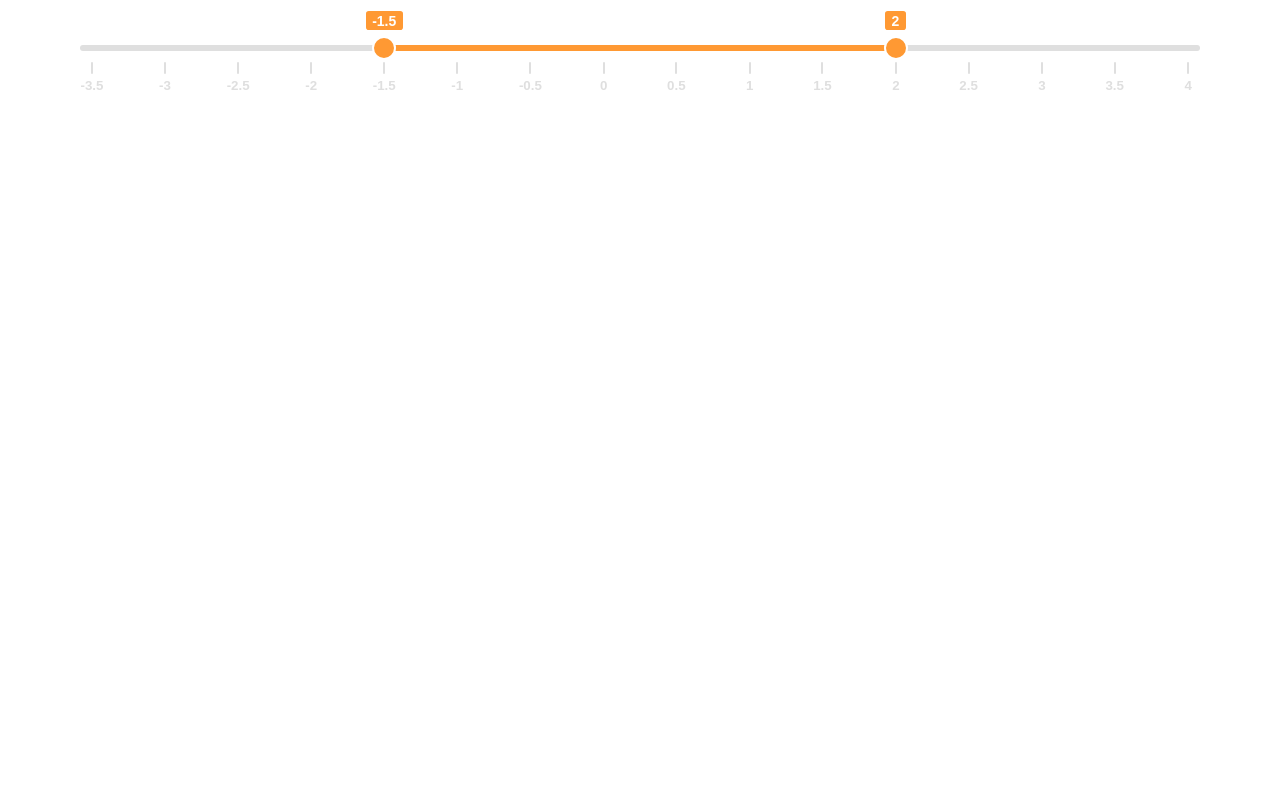
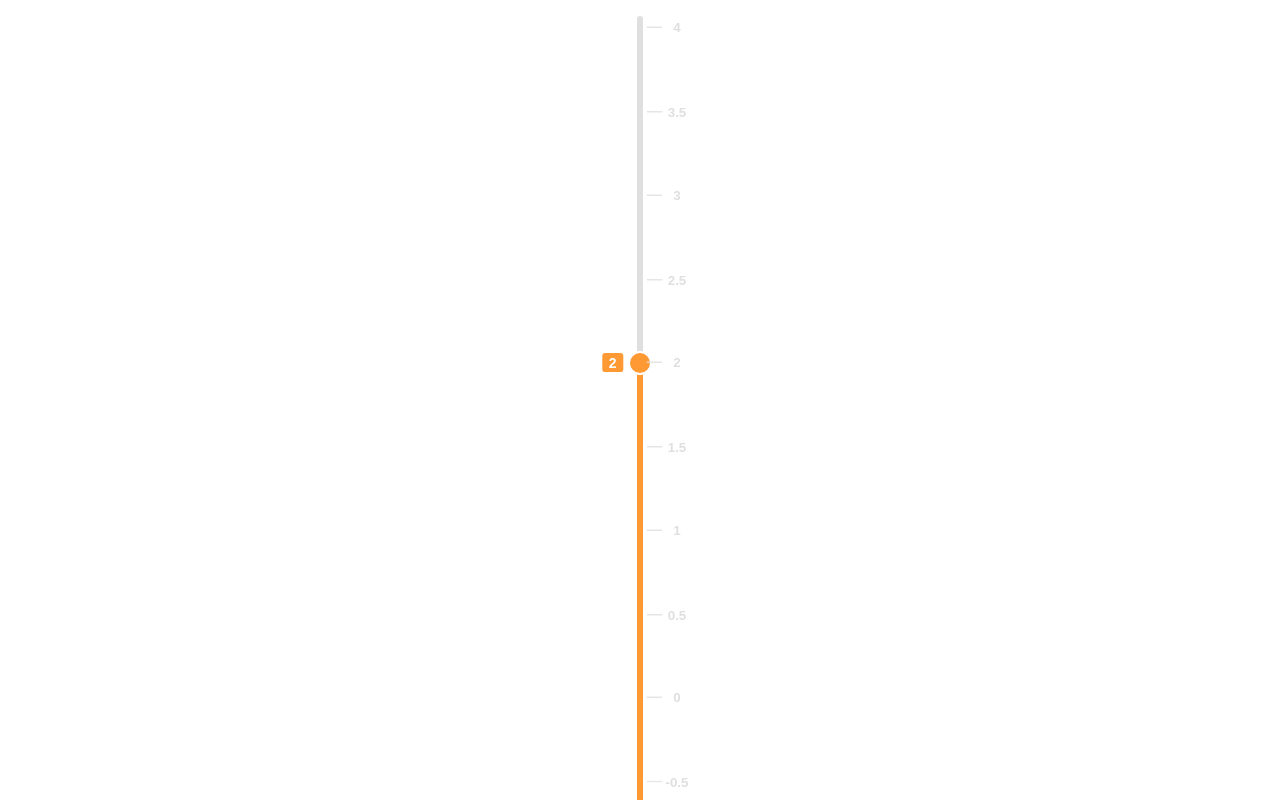
Before and after one commit to IfasdfgDsdfasdfEadfDFfd/jquery-plugin-range-slider, a website built with webpack: page example/index.pug in a window 1280 px wide. Shown: the top 800 px of the page. Built offline with nearby package versions, Linux system fonts and the light colour scheme.

Commit message:
styling vertical mode

```diff
--- a/src/components/range-slider/@types/index.d.ts
+++ b/src/components/range-slider/@types/index.d.ts
@@ -1,6 +1,7 @@
 interface RootModelData extends ModelData {
   color: string;
   ratio: number;
+  isVertical: boolean;
 }
 
 interface RangeSliderModelData extends Record<string, ModelData> {
@@ -10,5 +11,6 @@ interface RangeSliderModelData extends Record<string, ModelData> {
 }
 
 interface RangeSliderProps extends ViewProps {
+  isVertical: boolean;
   windowResizeHandler: EventListener;
 }
--- a/src/components/range-slider/range-slider.model.ts
+++ b/src/components/range-slider/range-slider.model.ts
@@ -5,6 +5,7 @@ class RangeSliderModel extends Model<RootModelData> {
 
   data = {
     color: '',
+    isVertical: false,
     ratio: 0,
   };
 }
--- a/src/components/range-slider/range-slider.view.ts
+++ b/src/components/range-slider/range-slider.view.ts
@@ -1,16 +1,23 @@
 import { View } from '@core';
+import { memo } from 'core/utils';
 
+@memo({ methods: ['updateVerticalState', 'onWindowResize'] })
 class RangeSlider extends View<RangeSliderProps> {
   attrs = {
     class: 'range-slider',
   };
 
-  render({ windowResizeHandler }: RangeSliderProps): void {
+  render({ isVertical, windowResizeHandler }: RangeSliderProps): void {
     this.onWindowResize(windowResizeHandler);
+    this.updateVerticalState(isVertical);
   }
 
   onWindowResize(listener: EventListener): void {
-    window.addEventListener('resize', listener);
+    window.onresize = listener;
+  }
+
+  updateVerticalState(isVertical: boolean): void {
+    this.nativeElement.classList.toggle('range-slider_vertical', isVertical);
   }
 }
 
--- a/src/components/range-slider/styles/index.css
+++ b/src/components/range-slider/styles/index.css
@@ -1,5 +1,30 @@
 .range-slider {
   position: relative;
   height: var(--track-height);
-  margin: 2rem 5rem;
+  margin: 2rem auto;
 }
+
+.range-slider_vertical {
+  margin: 50% auto;
+  transform: rotate(-90deg);
+}
+
+.range-slider_vertical .range-slider__thumb__item__marker {
+  transform: rotate(90deg);
+}
+
+.range-slider_vertical .range-slider__scale__item {
+  transform: rotate(90deg);
+}
+
+.range-slider_vertical .range-slider__scale__button::after {
+  bottom: calc(50% - 1px);
+  left: calc(50% - 1.9rem);
+  width: 1rem;
+  height: 0;
+  border-color: inherit;
+  border-top: 1px solid;
+  border-right: 0;
+  border-bottom: 1px solid;
+  border-left: 0;
+}
--- a/src/components/range-slider__track/styles/index.css
+++ b/src/components/range-slider__track/styles/index.css
@@ -81,7 +81,7 @@
     position: absolute;
     bottom: 120%;
     left: calc(50% - 1px);
-    height: 70%;
+    height: 1rem;
     border-color: inherit;
     border-right: 1px solid;
     border-left: 1px solid;
--- a/src/index.ts
+++ b/src/index.ts
@@ -15,6 +15,7 @@ const ratio = thumbWidth / rootComponent.view.nativeElement.offsetWidth;
 const initData: RangeSliderModelData = {
   root: {
     color: '#FF9933',
+    isVertical: true,
     ratio,
   },
   input: {
```
